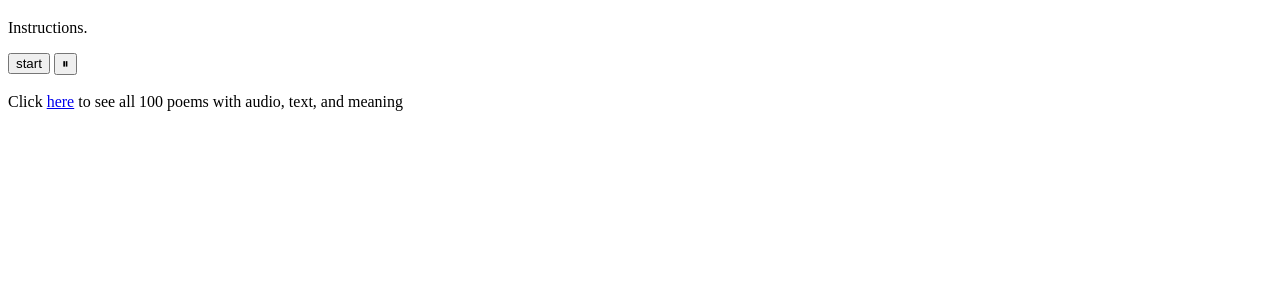
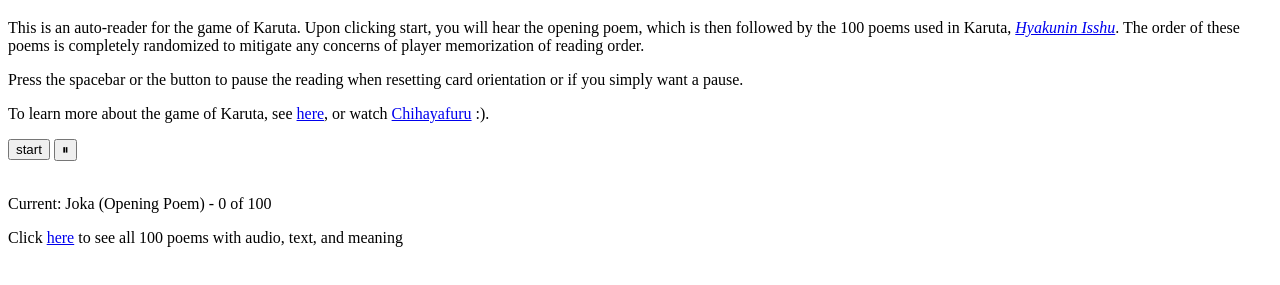
Before and after one commit to kathirmeyyappan/karuta-reader, a website with bundled scripts: page index.html in a window 1280 px wide. Both pictures are taken after a click on the button "start". Shown: the part 61-346 px from the top of the page. Built offline with nearby package versions, Linux system fonts and the light colour scheme.

Commit message:
pause/play display and general info+instructions

```diff
--- a/index.html
+++ b/index.html
@@ -11,7 +11,25 @@
 
     <h1 class="title">Karuta Player</h1>
 
-    <p class="instructions">Instructions.</p>
+    <div id="instructions" class="normalText">
+        <p>
+            This is an auto-reader for the game of Karuta. Upon clicking start,
+            you will hear the opening poem, which is then followed by the 100 poems
+            used in Karuta, <a href=https://en.wikipedia.org/wiki/Ogura_Hyakunin_Isshu>
+            <i>Hyakunin Isshu</i></a>. The order of these poems is completely
+            randomized to mitigate any concerns of player memorization of reading
+            order.
+        </p>
+        <p>
+            Press the spacebar or the button to pause the reading when resetting
+            card orientation or if you simply want a pause.
+        </p>
+        <p>
+            To learn more about the game of Karuta, see <a href=https://en.wikipedia.org/wiki/Karuta>
+            here</a>, or watch <a href=https://en.wikipedia.org/wiki/Chihayafuru>
+            Chihayafuru</a> :).
+        </p>
+    </div>
 
     <button id="startButton">start</button>
 
@@ -19,9 +37,10 @@
 
     <div>
         <img id="image" class="image">
+        <audio id="poem"></audio>
     </div>
 
-    <audio id="poem"></audio>
+    <p id="progress" class="normalText"></div>
 
     <div>
         Click <a href="poems.html">here</a> to see all 100 poems with audio,
--- a/scripts/karuta.js
+++ b/scripts/karuta.js
@@ -2,6 +2,7 @@ const audioPlayer = document.getElementById("poem");
 const torifudaReference = document.getElementById("image");
 const startButton = document.getElementById("startButton");
 const playStatusButton = document.getElementById("playStatusButton");
+const progress = document.getElementById("progress");
 
 /**
  * Begins a new reading/game
@@ -11,6 +12,7 @@ export function start() {
     endReading()
     playStatusButton.hidden = false;
     playStatusButton.innerText = "⏸"
+    progress.innerText = "Current: Joka (Opening Poem) - 0 of 100"
     const order = getRandomOrder();
     beginReadings(order);
 }
@@ -31,6 +33,7 @@ function beginReadings(order) {
         }
         else if (audioPlayer.src.endsWith("poems/I-000B.ogg")) {
             var id = order[i];
+            progress.innerText = `Random Poem - ${i} of 100`
             playPoem(id, section);
         }
         else {
@@ -46,6 +49,7 @@ function beginReadings(order) {
                     endGame()
                 }
                 id = order[i];
+                progress.innerText = `Random Poem - ${i} of 100`
                 playPoem(id, section);
 
                 torifudaReference.textContent = id;
@@ -67,21 +71,9 @@ function endReading() {
     playStatusButton.hidden = true;
     torifudaReference.src = "";
     audioPlayer.src = "";
+    progress.innerText = "";
 }
 
-
-/**
- * Pauses reading for card replacement (press spacebar)
- */
-export function pause() {
-    if (audioPlayer.paused) {
-        audioPlayer.play();
-        playStatusButton.innerText = "⏸";
-    } else {
-        audioPlayer.pause();
-        playStatusButton.innerText = "⏵";
-    }
-}
 
 /**
  * Plays the relevant poem and shows the right image based on input parameters
@@ -102,11 +94,25 @@ function playPoem(id, section) {
     if (id > 0) torifudaReference.src = torifuda;
     audioPlayer.src = poem;
 
-    console.log(torifuda, poem);
-
     // play audio
     audioPlayer.load();
     audioPlayer.play();
+}
+
+
+/**
+ * Pauses reading for card replacement (press spacebar)
+ */
+export function pause() {
+    if (audioPlayer.paused) {
+        audioPlayer.play();
+        playStatusButton.innerText = "⏸";
+        progress.innerText = progress.innerText.slice(0, -9)
+    } else {
+        audioPlayer.pause();
+        playStatusButton.innerText = "⏵";
+        progress.innerText = progress.innerText + " (paused)"
+    }
 }
 
 
```
